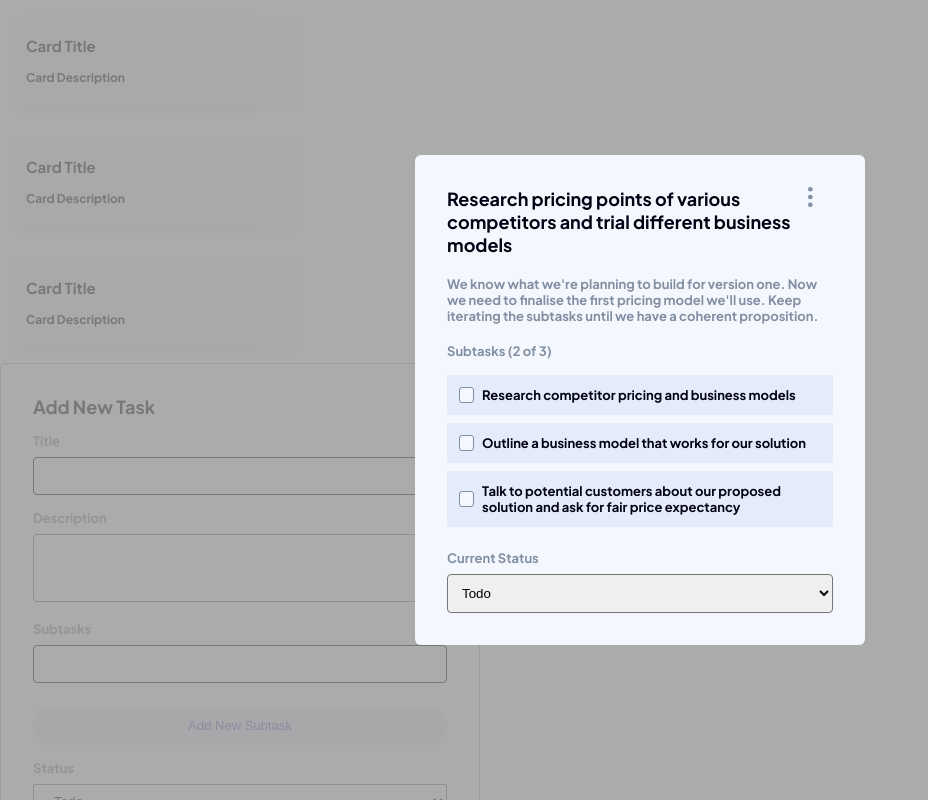
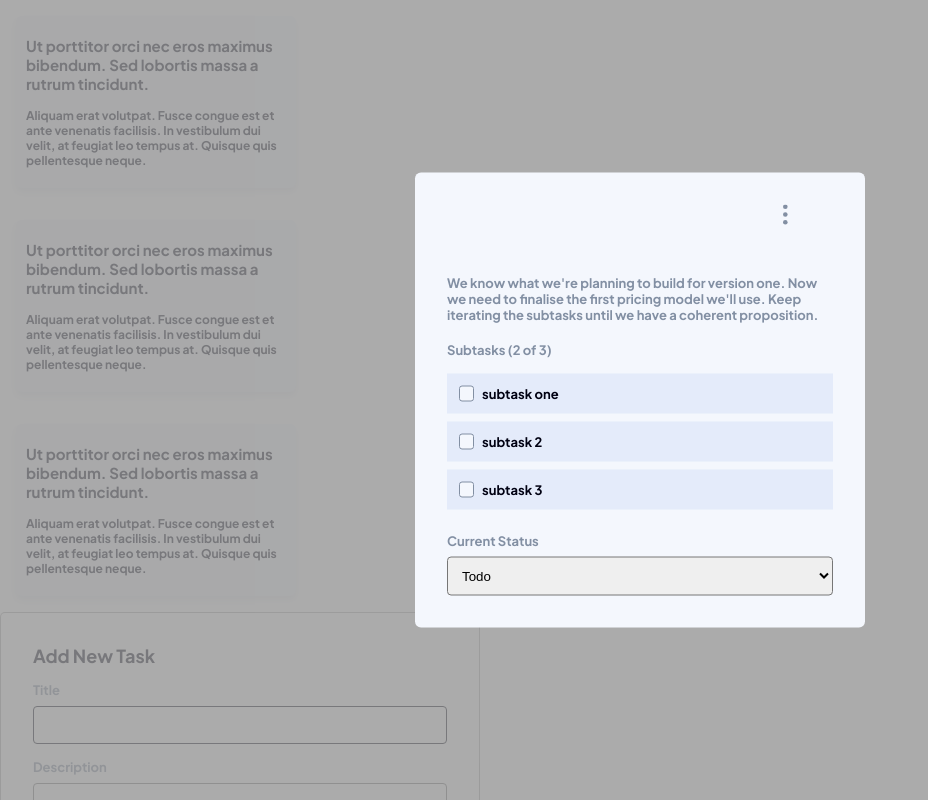
Before and after one commit to chingu-voyages/v40-geckos-team-12, a React (Create React App) app in the folder frontend/: page / in a window 1280 px wide. Shown: the top 800 px of the page, without its empty margins (0-928 px from the left). Built offline with nearby package versions, Linux system fonts and the light colour scheme.

Commit message:
Knocked out most of the checkbox and modal with Lloyd

```diff
--- a/frontend/src/components/card/Card.jsx
+++ b/frontend/src/components/card/Card.jsx
@@ -5,8 +5,8 @@ const Card = () => {
   return (
     <>
       <CardContainer>
-        <CardTitle>Card Title</CardTitle>
-        <CardDescription>Card Description</CardDescription>
+        <CardTitle>Ut porttitor orci nec eros maximus bibendum. Sed lobortis massa a rutrum tincidunt.</CardTitle>
+        <CardDescription>Aliquam erat volutpat. Fusce congue est et ante venenatis facilisis. In vestibulum dui velit, at feugiat leo tempus at. Quisque quis pellentesque neque.</CardDescription>
       </CardContainer>
     </>
   );
--- a/frontend/src/components/cardModal/cardModal.jsx
+++ b/frontend/src/components/cardModal/cardModal.jsx
@@ -1,34 +1,42 @@
 import React from "react";
-import { ModalWrapper, ModalContainer, TitleKebabContainer, KebabIcon, CardTitle, CardDescription, SubTaskContainer, SubTaskTitle, HiddenCheckBox, StyledCheckbox, LabelText, Label, StatusContainer, StyledLabel, StyledSelect, StyledOption } from "./CardModal.styled.js";
+import { useDispatch, useSelector } from "react-redux";
+import { CheckBox } from "../../components";
+import { selectTasks } from "features/slices/tasksSlice/tasksSlice";
+
+import {
+    ModalWrapper,
+    ModalContainer,
+    TitleKebabContainer,
+    KebabIcon,
+    CardTitle,
+    CardDescription,
+    SubTaskContainer,
+    SubTaskTitle,
+    StatusContainer,
+    StyledLabel,
+    StyledSelect,
+    StyledOption,
+} from "./CardModal.styled.js";
 
 const CardModal = () => {
+
+const tasks = useSelector(selectTasks);
+
+console.log(tasks);
+
 
     return (
         <>
             <ModalWrapper>
                 <ModalContainer>
                     <TitleKebabContainer>
-                    <CardTitle>Research pricing points of various competitors and trial different business models</CardTitle>
+                    <CardTitle></CardTitle>
                     <KebabIcon/>
                     </TitleKebabContainer>
                     <CardDescription>We know what we're planning to build for version one. Now we need to finalise the first pricing model we'll use. Keep iterating the subtasks until we have a coherent proposition.</CardDescription>
                     <SubTaskTitle>Subtasks (2 of 3)</SubTaskTitle>
                     <SubTaskContainer>
-                        <Label>
-                            <HiddenCheckBox />
-                            <StyledCheckbox />
-                            <LabelText>Research competitor pricing and business models</LabelText>
-                        </Label>
-                        <Label>
-                            <HiddenCheckBox />
-                            <StyledCheckbox />
-                            <LabelText>Outline a business model that works for our solution</LabelText>
-                        </Label>
-                        <Label>
-                            <HiddenCheckBox />
-                            <StyledCheckbox />
-                            <LabelText>Talk to potential customers about our proposed solution and ask for fair price expectancy</LabelText>
-                        </Label>
+                        {tasks.map((task, index) => <CheckBox task={task} key={index} />)}
                     </SubTaskContainer>
                     <StatusContainer>
                         <StyledLabel text="Status">Current Status</StyledLabel>
--- /dev/null
+++ b/frontend/src/components/checkbox/Checkbox.jsx
@@ -0,0 +1,41 @@
+import React from 'react'
+import {
+    HiddenCheckBox,
+    StyledCheckbox,
+    LabelText,
+    Label,
+} from "../cardModal/CardModal.styled";
+
+
+const Checkbox = ({task}) => {
+
+    const subtasks = task.subtasks;
+    const [check, setCheck] = React.useState(false);
+
+    function handleCheck(){
+
+        setCheck(!check);
+        console.log(check);
+
+    }
+
+
+  return (
+   <>
+   {subtasks.length && subtasks.map((subtask, index) => {
+    return (
+     <Label key={index}>
+        <HiddenCheckBox />
+        <StyledCheckbox onClick={handleCheck} />
+        <LabelText>{subtask}</LabelText>
+    </Label>
+    )
+   })}
+
+
+    </>
+
+  )
+}
+
+export default Checkbox
--- a/frontend/src/components/index.js
+++ b/frontend/src/components/index.js
@@ -2,4 +2,5 @@ import Form from "../components/forms/form_component/Form";
 import Card from "./card/Card";
 import Column from "./column/Column";
 import CardModal from "./cardModal/CardModal"
-export { Card, Column, CardModal, Form };
+import CheckBox from "./checkbox/Checkbox"
+export { Card, Column, CardModal, Form, CheckBox };
--- a/frontend/src/features/slices/tasksSlice/tasksSlice.js
+++ b/frontend/src/features/slices/tasksSlice/tasksSlice.js
@@ -2,7 +2,12 @@ import { createSlice } from "@reduxjs/toolkit";
 import { v4 as uuidv4 } from "uuid";
 
 const initialState = {
-  tasks: [],
+  tasks: [{
+    title: "Card title",
+    description: "Task description",
+    subtasks: ['subtask one', 'subtask 2', 'subtask 3'],
+    status: "",
+  }],
 };
 
 const tasksSlice = createSlice({
```
